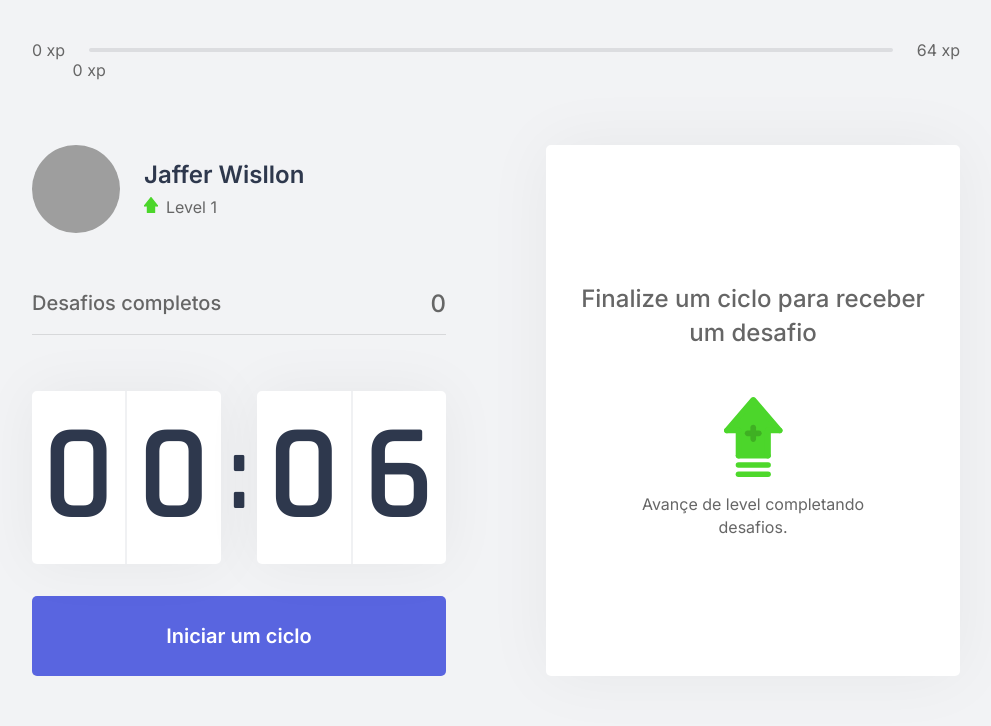
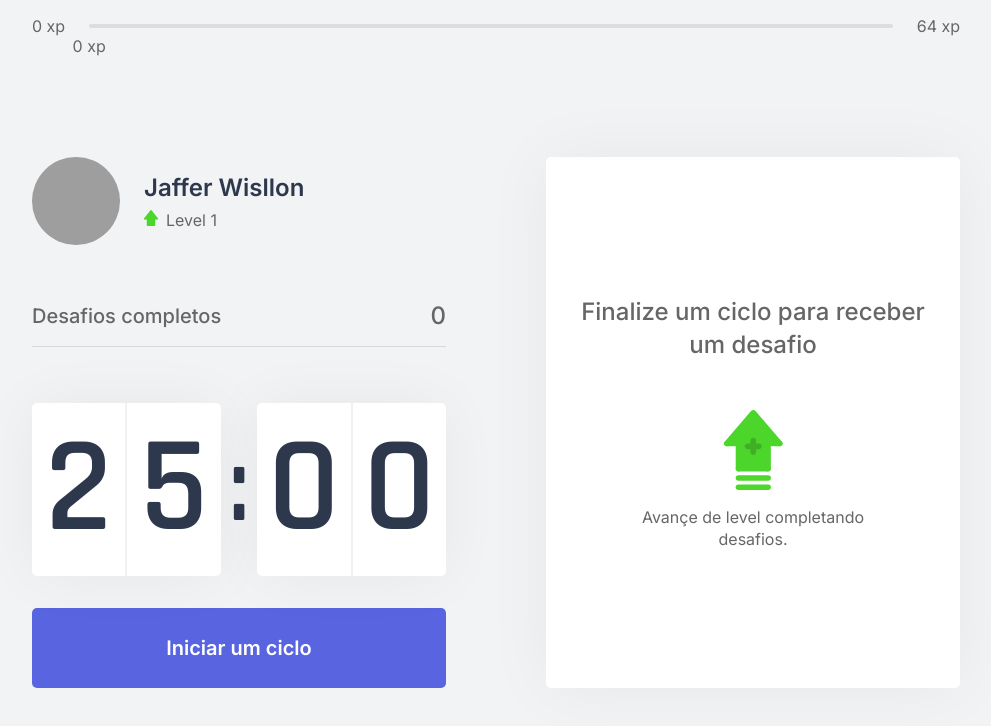
Before and after one commit to JafferWisllon/moveit, a Next.js app: page / in a window 1280 px wide. Shown: the top 726 px of the page, without its empty margins (144-1135 px from the left). Built offline with nearby package versions, Linux system fonts and the light colour scheme; grey boxes are pictures that could not be loaded.

Commit message:
atualizando README

```diff
--- a/src/contexts/CountdownContext.tsx
+++ b/src/contexts/CountdownContext.tsx
@@ -21,7 +21,7 @@ let countdownTimeout: NodeJS.Timeout;
 export const CountdownProvider = ({ children }: CountdownProviderProps) => {
   const { startNewChallenge } = useContext(ChallengeContext)
 
-  const [time, setTime] = useState(0.1 * 60);
+  const [time, setTime] = useState(25 * 60);
   const [isActive, setIsActive] = useState(false);
   const [hasFinished, setHasFinished] = useState(false);
 
@@ -36,7 +36,7 @@ export const CountdownProvider = ({ children }: CountdownProviderProps) => {
     clearTimeout(countdownTimeout);
     setIsActive(false);
     setHasFinished(false);
-    setTime(0.1 * 60)
+    setTime(25 * 60)
   }
 
   useEffect(() => {
--- a/src/styles/pages/Home.module.css
+++ b/src/styles/pages/Home.module.css
@@ -2,7 +2,7 @@
   height: 100vh;
   max-width: 992px;
   margin: 0 auto;
-  padding: 2.5rem 2rem;
+  padding: 1rem 2rem;
 
   display: flex;
   flex-direction: column;
@@ -10,6 +10,7 @@
 
 .container section {
   flex: 1;
+  margin-top: 25px;
   display: grid;
   grid-template-columns: 1fr 1fr;
   gap: 6.25rem;
```
Also changed, not shown: 1 other file (tests, documents, lock files or other folders).
